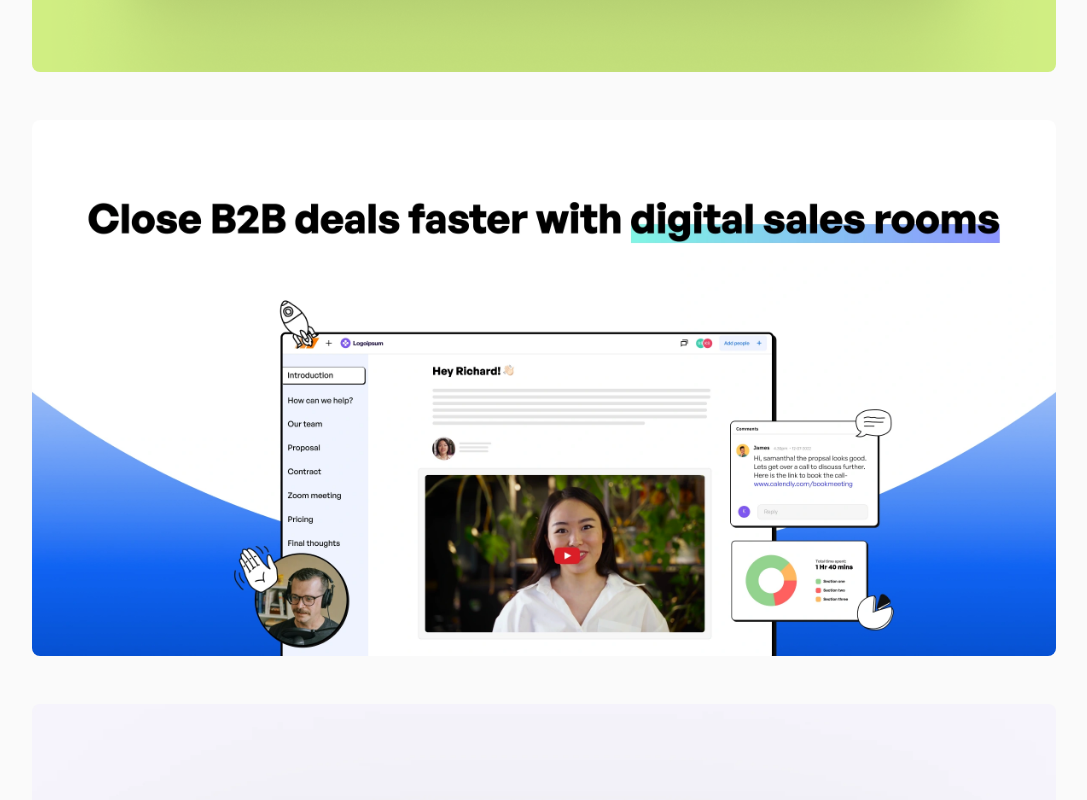
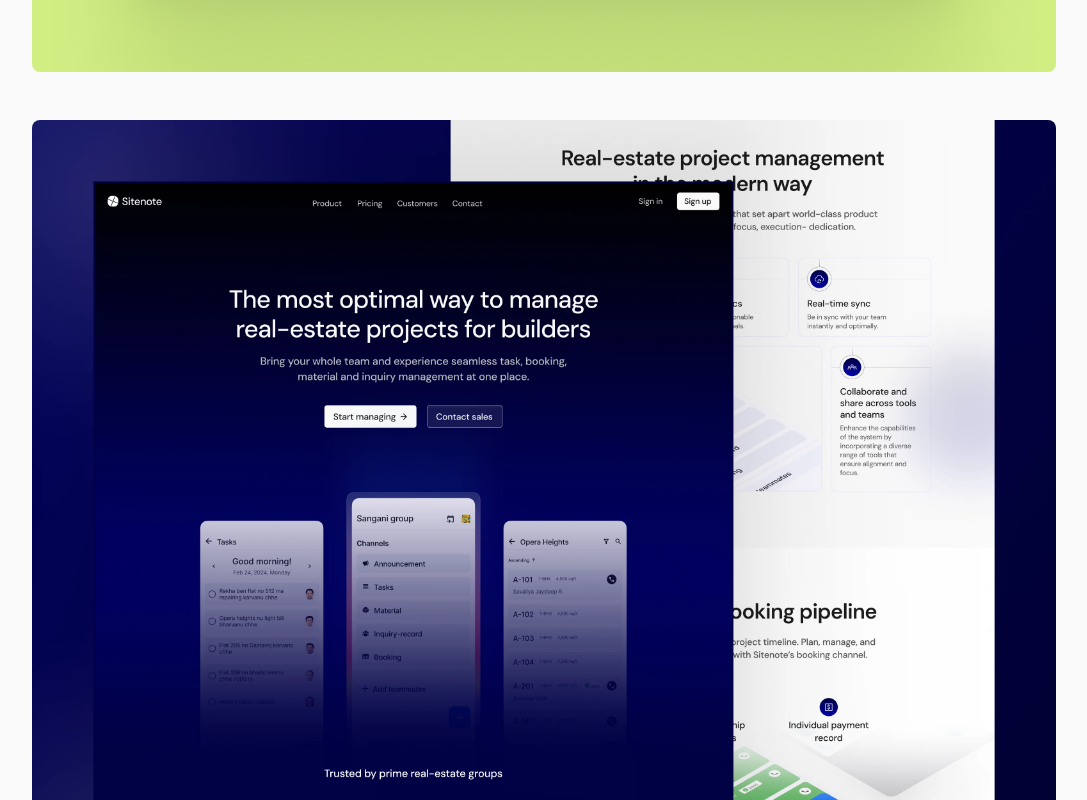
Before and after one commit to jenilthumar/jenil, a Next.js app: page /explorations in a window 1280 px wide. Shown: the part 2620-3420 px from the top of the page, without its empty margins (96-1183 px from the left). Built offline with nearby package versions, Linux system fonts and the light colour scheme.

Commit message:
added shot in exploration

```diff
--- a/app/explorations/page.jsx
+++ b/app/explorations/page.jsx
@@ -80,6 +80,13 @@ const ExplorationsPage = () => {
           src="/ep/university dashboard design.webp"
           className="w-full h-auto object-cover rounded-lg" // Added rounded-lg
           alt="acreshub app"
+        />
+      </div>
+      <div className={`mt-12 lg:mt-[3rem] max-w-[65rem] mx-auto w-full ${mobilePadding} ${desktopImagePadding}`}>
+        <img
+          src="/ep/sitenote v2.webp"
+          className="w-full h-auto object-cover rounded-lg" // Added rounded-lg
+          alt="sitenote v2"
         />
       </div>
       <div className={`mt-12 lg:mt-[3rem] max-w-[65rem] mx-auto w-full ${mobilePadding} ${desktopImagePadding}`}>
```
Also changed, not shown: public/ep/sitenote v2.webp (added).
